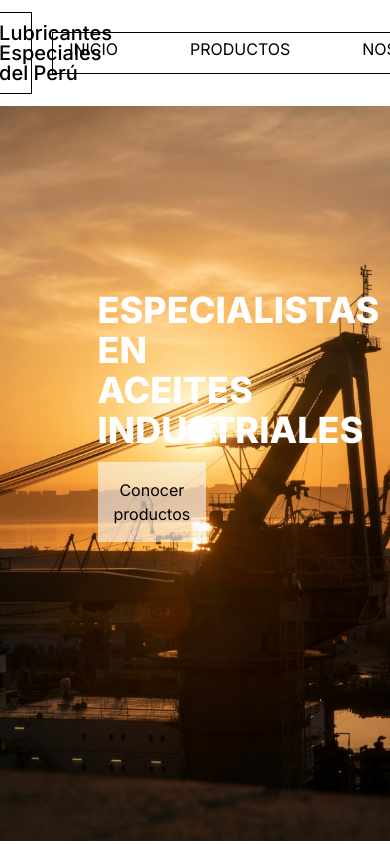
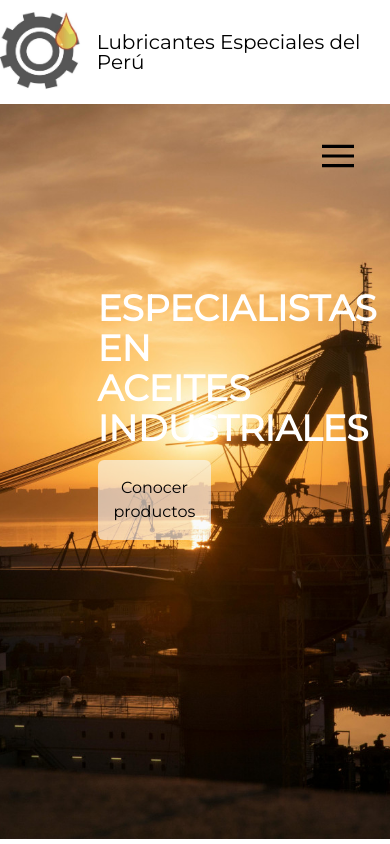
Before and after one commit to nee47/lubsacweb, a Next.js app: page / in a window 390 px wide. Shown: the top 844 px of the page. Built offline with nearby package versions, Linux system fonts and the light colour scheme.

Commit message:
responsive menu, new ver of tailwind

```diff
--- a/app/Components/Navigation.js
+++ b/app/Components/Navigation.js
@@ -1,6 +1,8 @@
-import React from "react";
+"use client";
+import React, { useState } from "react";
 import Link from "next/link";
 
+function Navigation() {
   const links = [
     {
       label: "INICIO",
@@ -16,20 +18,54 @@ const links = [
     },
   ];
 
-function Navigation() {
+  const [clicked, setClicked] = useState(false);
+
+  const toggleNav = () => {
+    setClicked(!clicked);
+  };
+
   return (
     <header>
-      <nav className=" flex w-full justify-center py-3">
-        <div className="flex items-center  gap-x-4 bg-white max-w-sm border border-black ">
+      <nav className="flex flex-col  md:flex-row w-full justify-center py-3">
+        <Link href="/">
+          <div className="flex items-center  gap-x-4 bg-white max-w-sm ">
             <img className=" h-20 w-auto" src="logo.jpg" alt="LUBESAC" />
-          <div className=" text-xl font-medium text-black leading-5">
+            <div className=" text-xl max-w- font-medium text-black leading-5">
               Lubricantes Especiales del Perú
             </div>
           </div>
-        <ul className="flex m-5 items-center gap-x-10 border border-black ">
+        </Link>
+
+        <div class="md:hidden absolute right-6 top-32 z-30">
+          <button
+            onClick={toggleNav}
+            class="navbar-burger flex items-center text-black p-3"
+          >
+            <svg
+              class="block h-8 w-8 fill-current"
+              viewBox="0 0 20 20"
+              xmlns="http://www.w3.org/2000/svg"
+            >
+              <title>Mobile menu</title>
+              <path d="M0 3h20v2H0V3zm0 6h20v2H0V9zm0 6h20v2H0v-2z"></path>
+            </svg>
+          </button>
+        </div>
+
+        <ul
+          className={`${
+            clicked
+              ? "flex flex-col fixed size-full top-0  m-auto z-20 bg-white  "
+              : "hidden"
+          } md:flex m-5 items-center gap-x-10 px-12`}
+        >
           {links.map(({ label, route }) => (
-            <li key={route} className="px-4">
-              <Link className=" block h-8  hover:text-yellow-500" href={route}>
+            <li key={route}>
+              <Link
+                onClick={toggleNav}
+                className=" block h-8  hover:text-yellow-500"
+                href={route}
+              >
                 {label}
               </Link>
             </li>
--- a/app/layout.js
+++ b/app/layout.js
@@ -1,25 +1,23 @@
-import './globals.css'
-import { Inter } from 'next/font/google'
-import Navigation from './Components/Navigation'
-import Footer from './Components/Footer'
+import "./globals.css";
+import { Montserrat } from "next/font/google";
+import Navigation from "./Components/Navigation";
+import Footer from "./Components/Footer";
 
-const inter = Inter({ subsets: ['latin'] })
+const monserrat = Montserrat({ weight: "400", subsets: ["latin"] });
 
 export const metadata = {
-  title: 'Lubricantes Especiales Del Perú',
-  description: 'Generated by create next app',
-}
+  title: "Lubricantes Especiales Del Perú",
+  description: "Generated by create next app",
+};
 
 export default function RootLayout({ children }) {
   return (
     <html lang="en">
-      <body className={inter.className}>
-        <Navigation/>
-        <div className='flex flex-col min-h-screen'>
-          {children}
-        </div>
+      <body className={monserrat.className}>
+        <Navigation />
+        <div className="flex flex-col min-h-screen">{children}</div>
         <Footer></Footer>
-        </body>
+      </body>
     </html>
-  )
+  );
 }
--- a/app/page.js
+++ b/app/page.js
@@ -1,50 +1,69 @@
-import Image from 'next/image'
-import Navigation from './Components/Navigation'
-import Link from 'next/link'
+import Image from "next/image";
+import Navigation from "./Components/Navigation";
+import Link from "next/link";
 
 export default function Home() {
   return (
     <div>
-
-      <div className='relative'>
-        <div className='flex justify-center w-full h-[735px] '>
-          <img  src=" bg1.jpg" alt="aceite" className='w-full object-cover' />
+      <div className="relative">
+        <div className="flex justify-center w-full h-[735px] ">
+          <img src=" bg1.jpg" alt="aceite" className="w-full object-cover" />
         </div>
 
-        <div className=' absolute top-1/4 left-1/4   h-1/2 w-1/4 '>
-          <p className='text-white text-4xl font-extrabold select-none '>ESPECIALISTAS EN ACEITES INDUSTRIALES  </p>
-          <div className=' inline-block  bg-slate-50 bg-opacity-60 text-center mt-3'>
-            <Link href="productos" className=' block p-4'>
+        <div className=" absolute top-1/4 left-1/4   h-1/2 w-1/4 ">
+          <h1 className="text-white text-4xl font-extrabold select-none ">
+            ESPECIALISTAS EN ACEITES INDUSTRIALES
+          </h1>
+          <div className=" inline-block  bg-slate-50 hover:bg-opacity-70  bg-opacity-60 text-center mt-3 rounded-md">
+            <Link href="productos" className=" block p-4">
               Conocer productos
             </Link>
           </div>
         </div>
       </div>
 
-      <div className='flex flex-col gap-3 m-auto pt-20 pb-20 w-3/4'>
-        <p className='text-3xl font-bold text-yellow-500'>Lubricantes especiales del Perú</p>
-        <h2 className=' font-bold'>COMBINAMOS EXPERIENCIA E INNOVACION</h2>
-        <p className=''>Lorem ipsum dolor sit amet, consectetur adipiscing elit. Proin sem odio, maximus at luctus a, ultrices a augue. Nulla nunc turpis, mattis eu lacus at, laoreet porta risus. Fusce tempus, purus at convallis tempus, dui ipsum tincidunt velit, quis tincidunt metus arcu ac tortor. Proin iaculis velit dolor, at facilisis neque varius nec. Pellentesque diam neque, ornare ut metus nec, pretium maximus dolor. </p>
+      <div className="flex flex-col gap-3 m-auto pt-20 pb-20 w-3/4">
+        <p className="text-3xl font-bold text-yellow-500">
+          Lubricantes especiales del Perú
+        </p>
+        <h2 className=" font-bold">COMBINAMOS EXPERIENCIA E INNOVACION</h2>
+        <p className="">
+          Lorem ipsum dolor sit amet, consectetur adipiscing elit. Proin sem
+          odio, maximus at luctus a, ultrices a augue. Nulla nunc turpis, mattis
+          eu lacus at, laoreet porta risus. Fusce tempus, purus at convallis
+          tempus, dui ipsum tincidunt velit, quis tincidunt metus arcu ac
+          tortor. Proin iaculis velit dolor, at facilisis neque varius nec.
+          Pellentesque diam neque, ornare ut metus nec, pretium maximus dolor.
+        </p>
       </div>
 
-      <div className='relative h-96 w-full'>
-        <img src="bg2.jpg" className=' w-full h-full object-cover filter brightness-50'  alt="" />
-        <div className='flex flex-col gap-6 absolute top-24 left-28 z-100 text-white text-2xl'>
-          <p className='font-bold' >NUESTROS SERVICIOS</p>
-          <p >Lorem ipsum dolor sit amet, consectetur adipiscing elit. Proin sem odio, maximus at luctus a, ultrices a augue. Nulla nunc turpis, mattis eu lacus at, laoreet porta risus.</p>
+      <div className="relative h-96 w-full">
+        <img
+          src="bg2.jpg"
+          className=" w-full h-full object-cover filter brightness-50"
+          alt=""
+        />
+        <div className="flex flex-col gap-6 absolute top-24 left-28 z-100 text-white text-2xl">
+          <p className="font-bold">NUESTROS SERVICIOS</p>
+          <p>
+            Lorem ipsum dolor sit amet, consectetur adipiscing elit. Proin sem
+            odio, maximus at luctus a, ultrices a augue. Nulla nunc turpis,
+            mattis eu lacus at, laoreet porta risus.
+          </p>
         </div>
       </div>
 
-      <div className=' m-16' >
-        <h2 className=' text-center font-bold'>MARCAS CON LAS QUE TRABAJAMOS</h2>
-        <div className='flex justify-center gap-16 mt-10'>
-          <img src="shell.png" alt=""/>
+      <div className=" m-16">
+        <h2 className=" text-center font-bold">
+          MARCAS CON LAS QUE TRABAJAMOS
+        </h2>
+        <div className="flex justify-center gap-16 mt-10">
+          <img src="shell.png" alt="" />
           <img src="shell.png" alt="" />
           <img src="shell.png" alt="" />
           <img src="shell.png" alt="" />
         </div>
       </div>
     </div>
-
-  )
+  );
 }
--- a/package.json
+++ b/package.json
@@ -16,6 +16,6 @@
     "postcss": "8.4.27",
     "react": "18.2.0",
     "react-dom": "18.2.0",
-    "tailwindcss": "3.3.3"
+    "tailwindcss": "3.4.3"
   }
 }
```
Also changed, not shown: 1 other file (tests, documents, lock files or other folders). Lines whose indentation alone changed are shown as unchanged.
